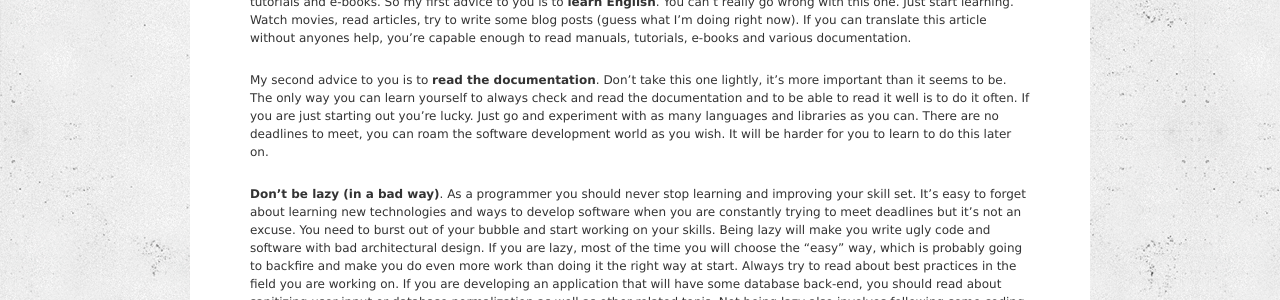
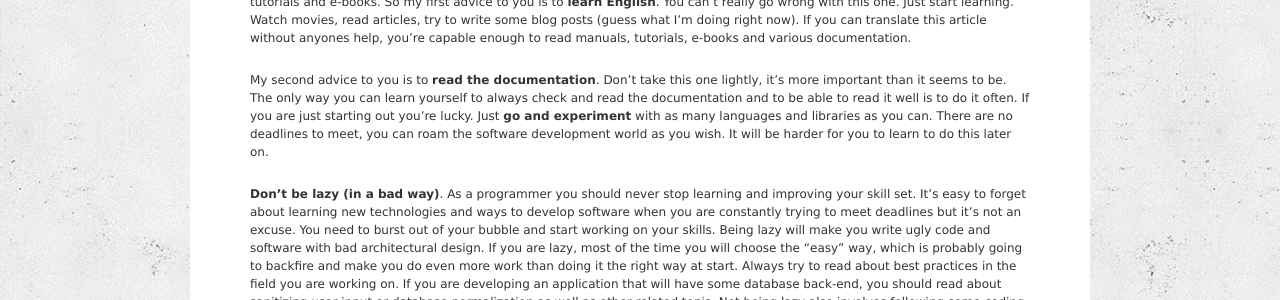
Before and after one commit to amir-hadzic/amir-hadzic.github.com, a Jekyll site: the page built from _posts/2010-12-15-Advice.markdown, in a window 1280 px wide. Shown: the part 415-715 px from the top of the page. Built offline with Jekyll 4.4.1, drawn with Linux system fonts in a browser that asks for light colours; some web fonts are replaced; comment, search, counter and statistics services are not loaded.

```diff
--- a/_posts/2010-12-15-Advice.markdown
+++ b/_posts/2010-12-15-Advice.markdown
@@ -25,8 +25,8 @@ documentation.
 My second advice to you is to **read the documentation**. Don’t take this one
 lightly, it’s more important than it seems to be. The only way you can learn
 yourself to always check and read the documentation and to be able to read it
-well is to do it often. If you are just starting out you’re lucky. Just go and
-experiment with as many languages and libraries as you can. There are no
+well is to do it often. If you are just starting out you’re lucky. Just **go and
+experiment** with as many languages and libraries as you can. There are no
 deadlines to meet, you can roam the software development world as you wish. It
 will be harder for you to learn to do this later on.
 
```
